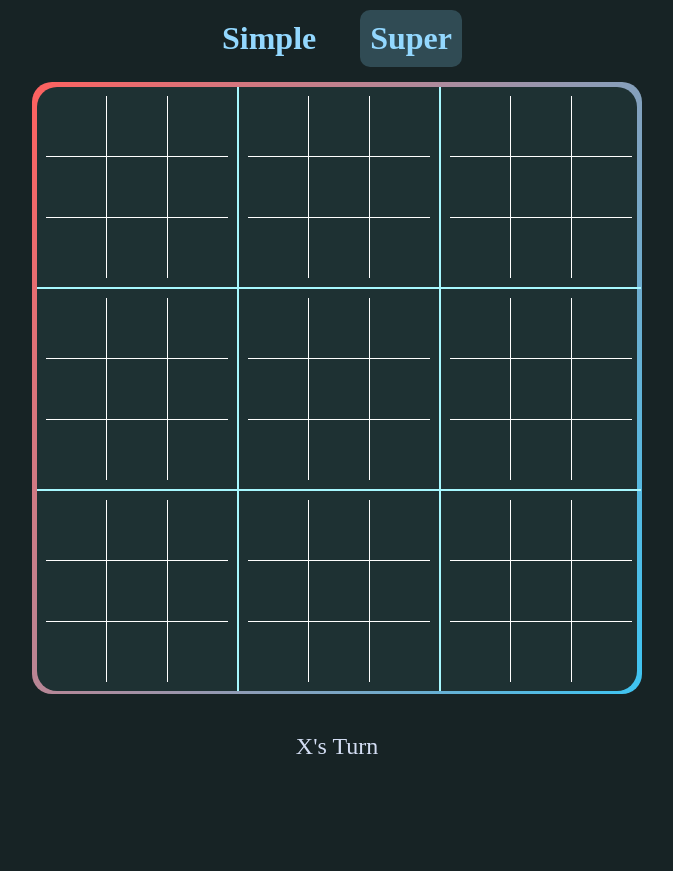
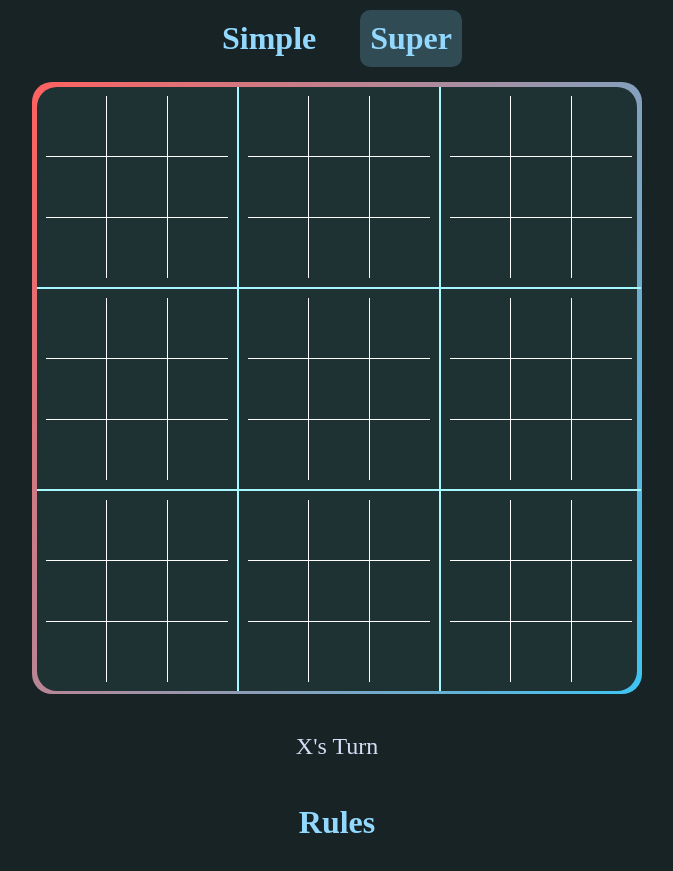
Before and after one commit to bhattkacode/super-tic-tac-toe, a plain HTML site: page superTTT.html in a window 1280 px wide. Shown: the whole page, without its empty margins (303-976 px from the left). Before the commit the page ends 800 px from the top, so only its background shows below. Drawn offline with Linux system fonts and the light colour scheme.

Commit message:
added Rules link

```diff
--- a/superTTT.html
+++ b/superTTT.html
@@ -126,6 +126,9 @@
     <br />
     <p></p>
     <button>Restart</button>
+    <a href="https://en.wikipedia.org/wiki/Ultimate_tic-tac-toe#Rules">
+      Rules</a
+    >
     <script src="super.js"></script>
   </body>
 </html>
```
